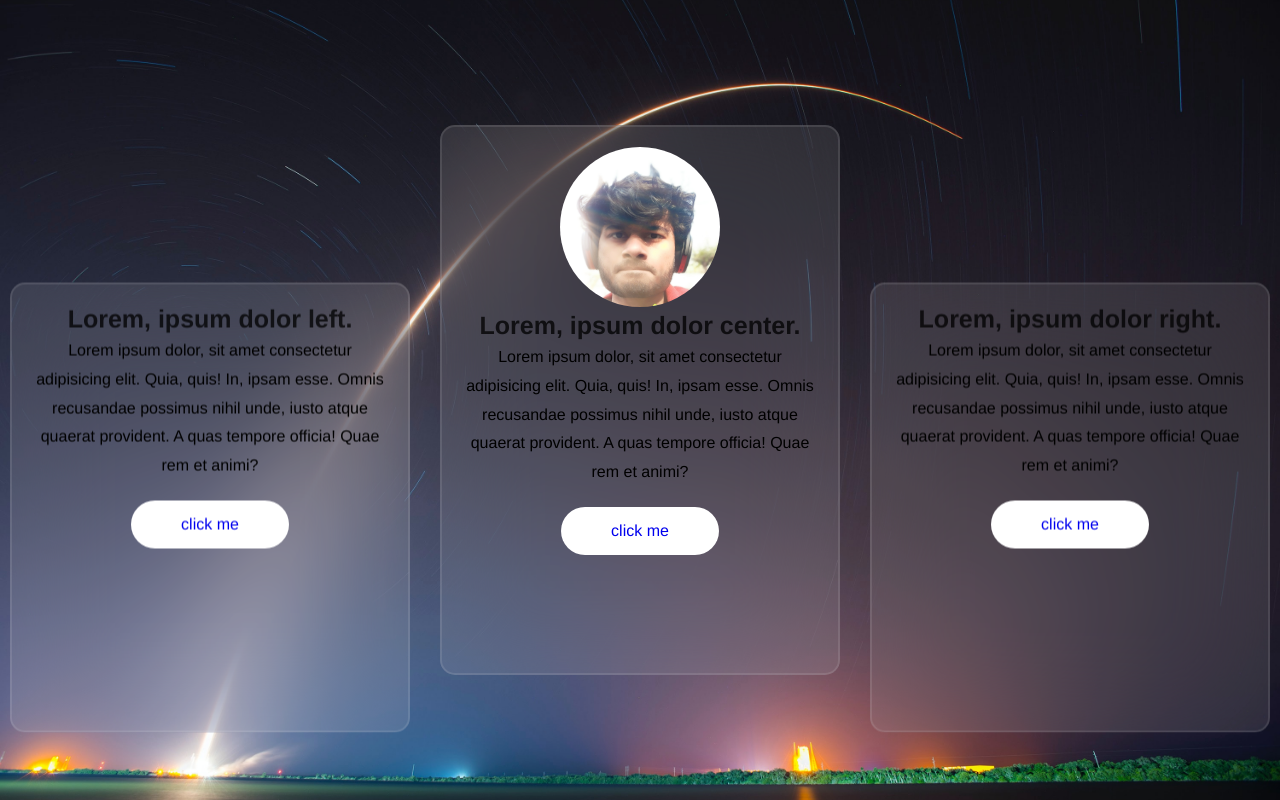
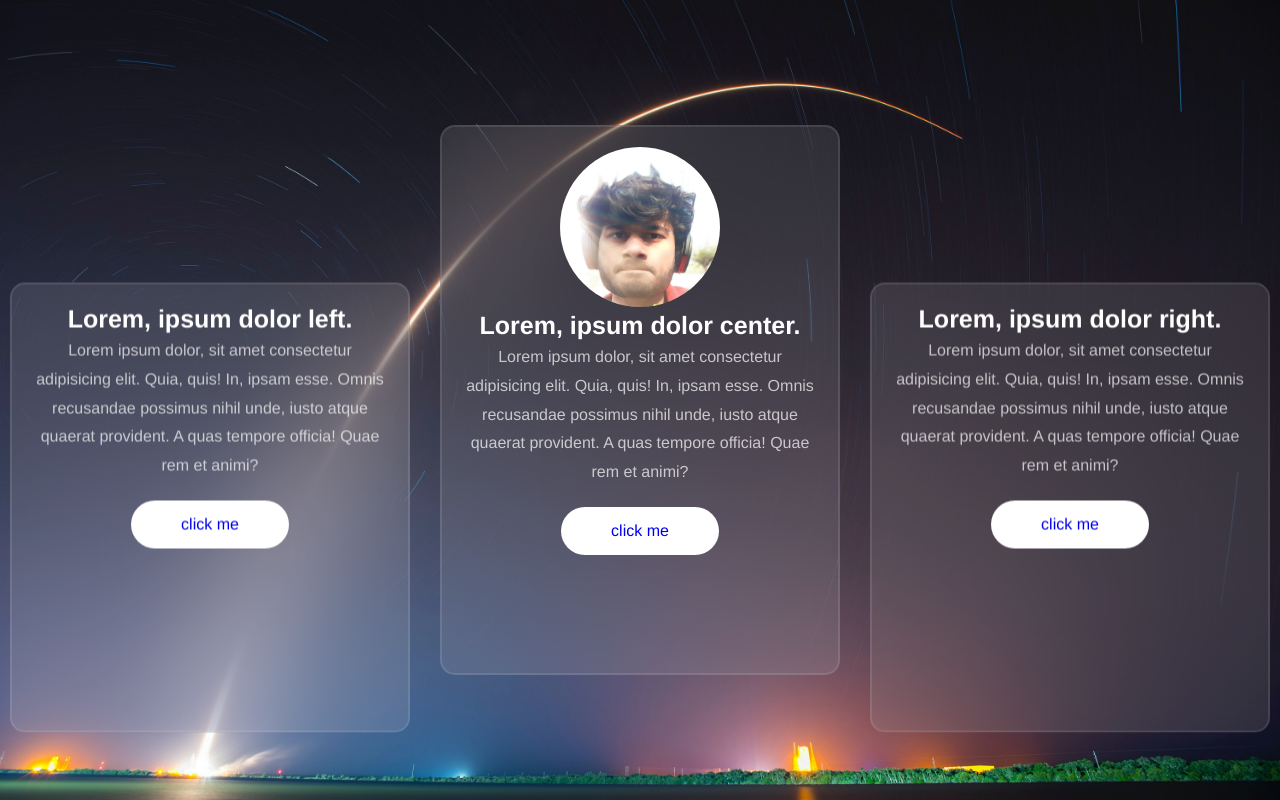
Before and after one commit to umgbhalla/umgbhalla.github.io, a plain HTML site: page index.html in a window 1280 px wide. Drawn offline with Linux system fonts and the light colour scheme.

Commit message:
css updated

```diff
--- a/styles/style.css
+++ b/styles/style.css
@@ -44,14 +44,14 @@
 .box h2 {
   font-size: 25px;
   margin-bottom: 3px;
-  color: rgba(0, 0, 0, 0.753);
+  color: rgb(255, 255, 255);
 }
 
 
 .box p {
   line-height: 1.8;
   /* color: rgba(255, 255, 255, 0.6); */
-  color: black;
+  color: rgba(255, 255, 255, 0.705);
 }
 
 .box a {
```
